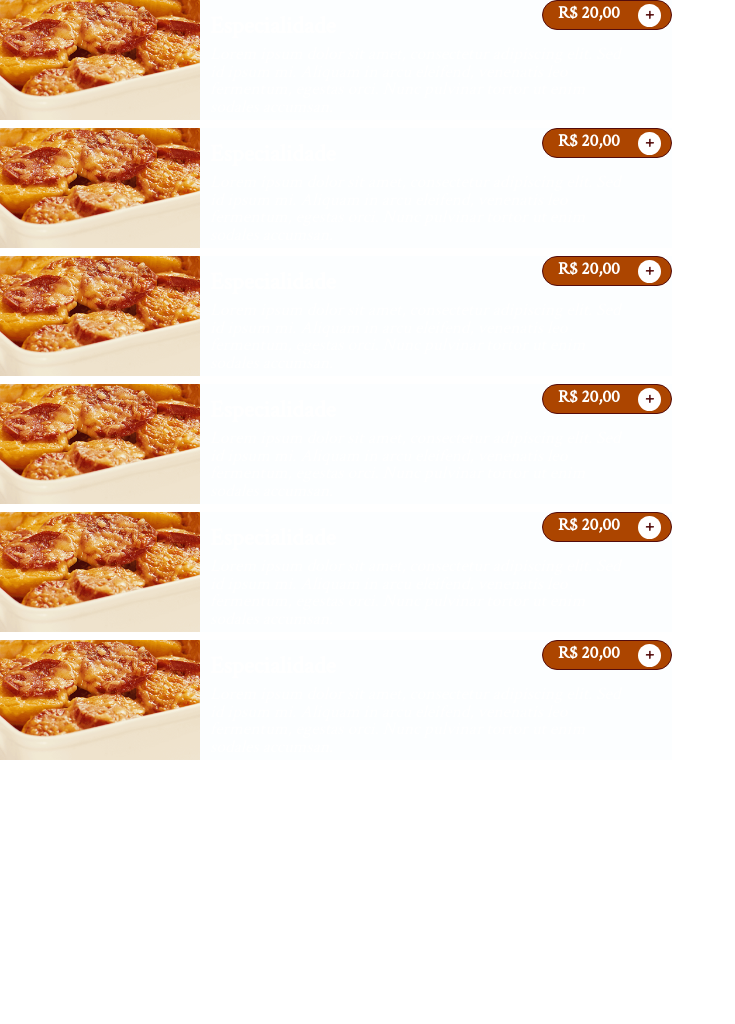
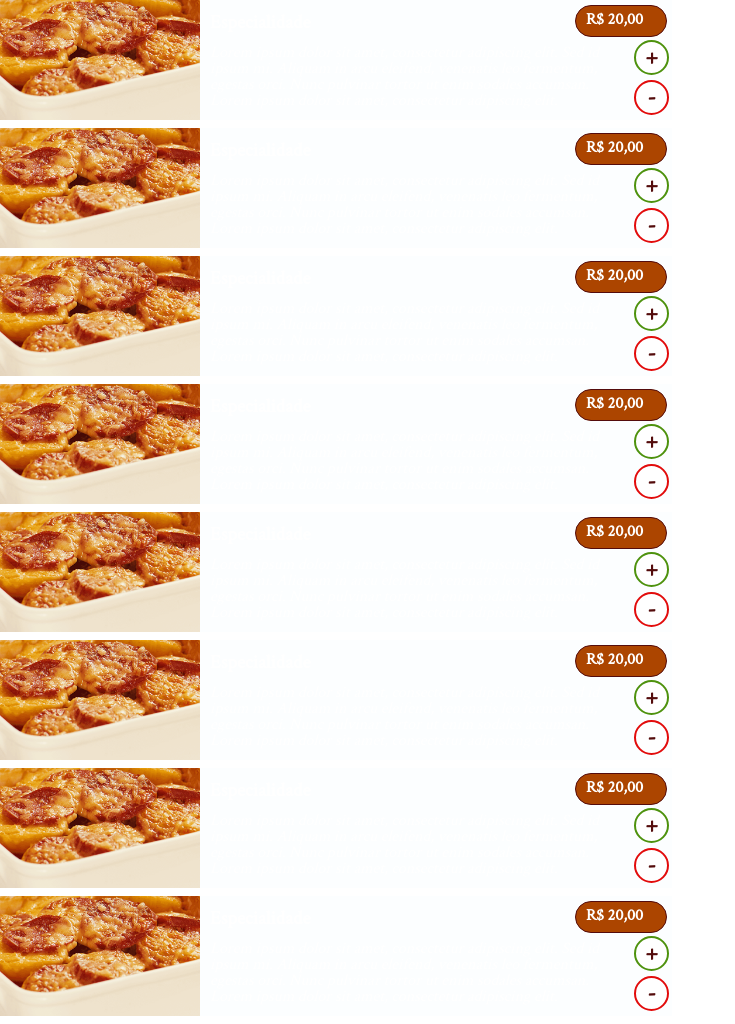
Before and after one commit to luamcortez/fome-zero, a PHP site: page /especialidades.php in a window 1280 px wide. Shown: the whole page, without its empty margins (0-735 px from the left). Run offline with PHP 8.4, Linux system fonts and the light colour scheme.

Commit message:
Alterações Cardápio

```diff
--- a/cardapio.php
+++ b/cardapio.php
@@ -1,5 +1,7 @@
 <?php
 	require_once("config.php");
+	$item_qtd = 0;
+
  ?>
 
 <!DOCTYPE html>
@@ -18,7 +20,7 @@
 		<button class="button-pedidos">
 			<img class="icone-recibo" src="documentacao/assets/icone-recibo.png" alt="">
 			<a>Pedidos</a>
-			<div class="circulo-numero"><p>15</p></div>
+			<div class="circulo-numero"><p><?php echo $item_qtd ?></p></div>
 		</button>
 
 		<div class="container-categoria">
--- a/css/style.css
+++ b/css/style.css
@@ -203,7 +203,7 @@ button:focus {outline:0;}
   color:white;
   margin-block-start: 0px;
   margin-block-end: 0px;
-  font-size: 1.5em;
+  font-size: 1.2em;
   font-weight: 800;
 }
 
@@ -216,58 +216,77 @@ button:focus {outline:0;}
   right: 50px;
   margin-block-start: 0;
   margin-block-end: 0;
-  font-size: 1.1em;
+  font-size: 1em;
   font-style: italic;
   line-height: 1em;
   color: white;
 }
 
-.item-button{
-  margin-top: 0;
+.item-preco{
   position: absolute;
   background-color: #AC4500;
-  width: 130px;
+  width: 90px;
   border-radius: 30px;
   border-style: solid;
   border-width: 1px;
   border-color: #540C0C;
   height: 30px;
-  right: 0;
+  top: 5px;
+  right: 5px;
   display: block;
 }
 
 
-.item-button p{
+.item-preco p{
   margin-block-start: 0;
   margin-block-end: 0;
   font-family: 'Crimson Text', serif;
   position: absolute;
-  top: 1px;
-  left: 15px;
+  top: 3px;
+  left: 10px;
   color: white;
   font-weight: 800;
-  font-size: 1.3em;
+  font-size: 1em;
 }
 
-.circulo{
-  height: 23px;
-  width: 23px;
+.circulo-mais{
+  margin-block-start: 0;
+  margin-block-end: 0;
+  height: 35px;
+  width: 35px;
   border-radius: 50%;
   position: absolute;
-  top: 3px;
-  right: 10px;
-  background-color: white;
+  top: 40px;
+  right: 3px;
+  background-color: rgb(255, 255, 255);
+  border-style: solid;
+  border-width: 2px;
+  border-color:  rgb(78, 146, 14);
+  text-align: center;
+  font-family: 'Crimson Text', serif;
+  font-size: 1.4em;
+  font-weight: 800;
+  color:#540C0C;
 }
 
-.circulo a{
-  padding-block-start: 0;
-  padding-block-end: 0;
+.circulo-menos{
+  margin-block-start: 0;
+  margin-block-end: 0;
+  height: 35px;
+  width: 35px;
+  border-radius: 50%;
+  position: absolute;
+  top: 80px;
+  right: 3px;
+  background-color: rgb(255, 255, 255);
+  border-style: solid;
+  border-width: 2px;
+  border-color:  rgb(226, 12, 12);
+  text-align: center;
   font-family: 'Crimson Text', serif;
-  font-size: 1.2em;
+  font-size: 1.4em;
   font-weight: 800;
   color:#540C0C;
-  bottom: 0px;
-  right: 6px;
 }
 
 .circulo-numero{
@@ -285,6 +304,8 @@ button:focus {outline:0;}
   top: 8px;
   right: 10px;
 }
+
+
 
 .circulo-numero p{
   padding-block-start: 0;
--- a/especialidades.php
+++ b/especialidades.php
@@ -16,79 +16,113 @@
 
 		<div class="item">
 			<img class="item-foto" src="images\img-especialidades.png">
-			<button class="item-button">
-				<p>R$ 20,00</p>
-				<div class="circulo"><a>+</a></div>
-			</button>
+			<div class="item-preco"><p>R$ 20,00</p></div>
+
+			<button class="circulo-mais">+</button>
+			<button class="circulo-menos">-</button>
+
 			<p class="item-titulo">Especialidade</p>
 			<div class="item-descricao">Lorem ipsum dolor sit amet, consectetur adipiscing elit.
 				Sed id ipsum mi. Aliquam in arcu eleifend, venenatis leo fermentum, egestas orci.
-				Nunc pulvinar tortor ut enim sodales accumsan.
+				Nunc pulvinar tortor ut enim sodales accumsan. Lorem ipsum dolor sit amet, consectetur adipiscing elit.
 			</div>
 		</div>
 
 		<div class="item">
 			<img class="item-foto" src="images\img-especialidades.png">
-			<button class="item-button">
-				<p>R$ 20,00</p>
-				<div class="circulo"><a>+</a></div>
-			</button>
+			<div class="item-preco"><p>R$ 20,00</p></div>
+
+			<button class="circulo-mais">+</button>
+			<button class="circulo-menos">-</button>
+
 			<p class="item-titulo">Especialidade</p>
 			<div class="item-descricao">Lorem ipsum dolor sit amet, consectetur adipiscing elit.
 				Sed id ipsum mi. Aliquam in arcu eleifend, venenatis leo fermentum, egestas orci.
-				Nunc pulvinar tortor ut enim sodales accumsan.
+				Nunc pulvinar tortor ut enim sodales accumsan. Lorem ipsum dolor sit amet, consectetur adipiscing elit.
 			</div>
 		</div>
 
 		<div class="item">
 			<img class="item-foto" src="images\img-especialidades.png">
-			<button class="item-button">
-				<p>R$ 20,00</p>
-				<div class="circulo"><a>+</a></div>
-			</button>
+			<div class="item-preco"><p>R$ 20,00</p></div>
+
+			<button class="circulo-mais">+</button>
+			<button class="circulo-menos">-</button>
+
 			<p class="item-titulo">Especialidade</p>
 			<div class="item-descricao">Lorem ipsum dolor sit amet, consectetur adipiscing elit.
 				Sed id ipsum mi. Aliquam in arcu eleifend, venenatis leo fermentum, egestas orci.
-				Nunc pulvinar tortor ut enim sodales accumsan.
+				Nunc pulvinar tortor ut enim sodales accumsan. Lorem ipsum dolor sit amet, consectetur adipiscing elit.
 			</div>
 		</div>
 
 		<div class="item">
 			<img class="item-foto" src="images\img-especialidades.png">
-			<button class="item-button">
-				<p>R$ 20,00</p>
-				<div class="circulo"><a>+</a></div>
-			</button>
+			<div class="item-preco"><p>R$ 20,00</p></div>
+
+			<button class="circulo-mais">+</button>
+			<button class="circulo-menos">-</button>
+
 			<p class="item-titulo">Especialidade</p>
 			<div class="item-descricao">Lorem ipsum dolor sit amet, consectetur adipiscing elit.
 				Sed id ipsum mi. Aliquam in arcu eleifend, venenatis leo fermentum, egestas orci.
-				Nunc pulvinar tortor ut enim sodales accumsan.
+				Nunc pulvinar tortor ut enim sodales accumsan. Lorem ipsum dolor sit amet, consectetur adipiscing elit.
 			</div>
 		</div>
 
 		<div class="item">
 			<img class="item-foto" src="images\img-especialidades.png">
-			<button class="item-button">
-				<p>R$ 20,00</p>
-				<div class="circulo"><a>+</a></div>
-			</button>
+			<div class="item-preco"><p>R$ 20,00</p></div>
+
+			<button class="circulo-mais">+</button>
+			<button class="circulo-menos">-</button>
+
 			<p class="item-titulo">Especialidade</p>
 			<div class="item-descricao">Lorem ipsum dolor sit amet, consectetur adipiscing elit.
 				Sed id ipsum mi. Aliquam in arcu eleifend, venenatis leo fermentum, egestas orci.
-				Nunc pulvinar tortor ut enim sodales accumsan.
+				Nunc pulvinar tortor ut enim sodales accumsan. Lorem ipsum dolor sit amet, consectetur adipiscing elit.
 			</div>
 		</div>
 
 		<div class="item">
 			<img class="item-foto" src="images\img-especialidades.png">
-			<button class="item-button">
-				<p>R$ 20,00</p>
-				<div class="circulo"><a>+</a></div>
-			</button>
+			<div class="item-preco"><p>R$ 20,00</p></div>
+
+			<button class="circulo-mais">+</button>
+			<button class="circulo-menos">-</button>
+
 			<p class="item-titulo">Especialidade</p>
 			<div class="item-descricao">Lorem ipsum dolor sit amet, consectetur adipiscing elit.
 				Sed id ipsum mi. Aliquam in arcu eleifend, venenatis leo fermentum, egestas orci.
-				Nunc pulvinar tortor ut enim sodales accumsan.
+				Nunc pulvinar tortor ut enim sodales accumsan. Lorem ipsum dolor sit amet, consectetur adipiscing elit.
+			</div>
+		</div>
+
+		<div class="item">
+			<img class="item-foto" src="images\img-especialidades.png">
+			<div class="item-preco"><p>R$ 20,00</p></div>
+
+			<button class="circulo-mais">+</button>
+			<button class="circulo-menos">-</button>
+
+			<p class="item-titulo">Especialidade</p>
+			<div class="item-descricao">Lorem ipsum dolor sit amet, consectetur adipiscing elit.
+				Sed id ipsum mi. Aliquam in arcu eleifend, venenatis leo fermentum, egestas orci.
+				Nunc pulvinar tortor ut enim sodales accumsan. Lorem ipsum dolor sit amet, consectetur adipiscing elit.
+			</div>
+		</div>
+
+		<div class="item">
+			<img class="item-foto" src="images\img-especialidades.png">
+			<div class="item-preco"><p>R$ 20,00</p></div>
+
+			<button class="circulo-mais">+</button>
+			<button class="circulo-menos">-</button>
+
+			<p class="item-titulo">Especialidade</p>
+			<div class="item-descricao">Lorem ipsum dolor sit amet, consectetur adipiscing elit.
+				Sed id ipsum mi. Aliquam in arcu eleifend, venenatis leo fermentum, egestas orci.
+				Nunc pulvinar tortor ut enim sodales accumsan. Lorem ipsum dolor sit amet, consectetur adipiscing elit.
 			</div>
 		</div>
 
```
